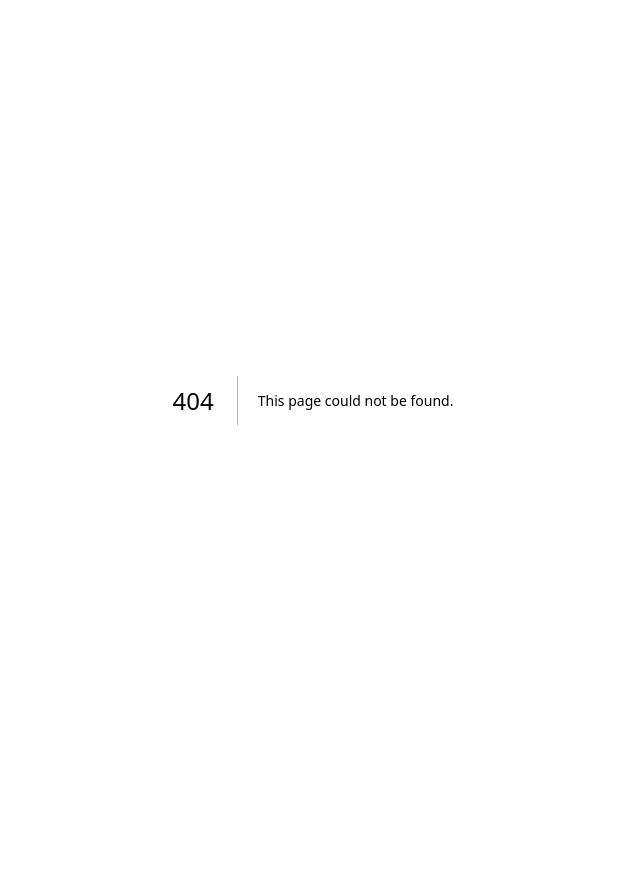
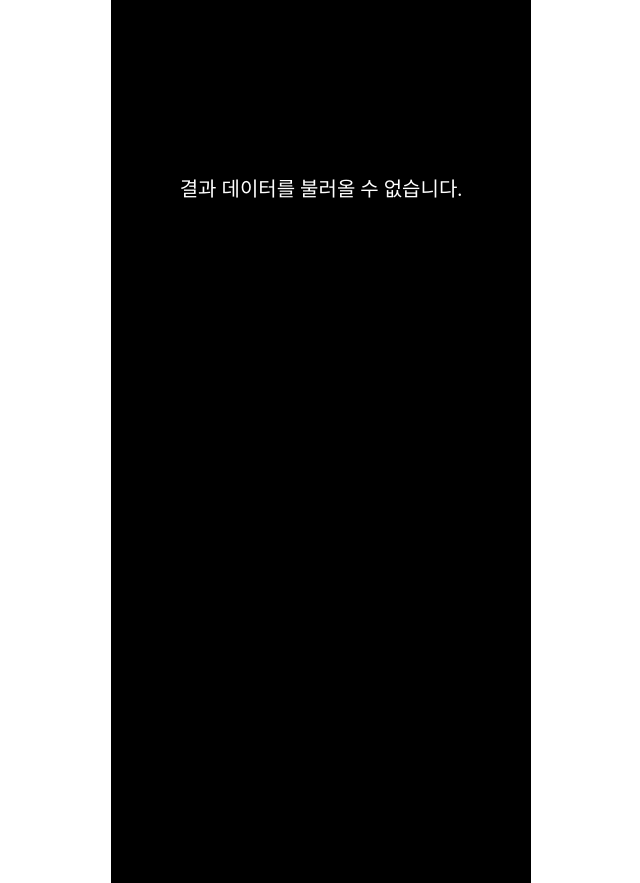
Before and after one commit to recycling-project/frontend, a Next.js app: page /Waste/result in a window 1280 px wide. Before the commit this address had no page. Shown: the whole page, without its empty margins (327-967 px from the left). Before the commit the page ends 800 px from the top, so only its background shows below. Built offline with nearby package versions, Linux system fonts and the light colour scheme.

Commit message:
일반쓰레기 지피티와 연결하여 결과값까지 받기

```diff
--- /dev/null
+++ b/app/Waste/result/page.tsx
@@ -0,0 +1,50 @@
+"use client";
+
+import { useSearchParams } from "next/navigation";
+
+export default function WasteResult() {
+  const searchParams = useSearchParams();
+  const data = searchParams.get("data");
+
+  // URL 인코딩 해제 → JSON 문자열 → JS 객체
+  const decoded = data ? decodeURIComponent(data) : null;
+  const result = decoded ? JSON.parse(decoded) : null;
+
+  // GPT 한국어 결과 부분만 추출
+  const content = result?.choices?.[0]?.message?.content;
+
+  return (
+    <div className="page-bg">
+      <div className="kiosk">
+        <div
+          style={{
+            color: "white",
+            marginTop: "200px",
+            textAlign: "center",
+            padding: "20px",
+            fontSize: "20px",
+          }}
+        >
+          {content ? (
+            <>
+              <h2>재활용 분석 결과</h2>
+
+              {/* GPT 결과만 출력 */}
+              <pre
+                style={{
+                  whiteSpace: "pre-wrap",
+                  color: "white",
+                  fontSize: "18px",
+                }}
+              >
+                {content}
+              </pre>
+            </>
+          ) : (
+            <p>결과 데이터를 불러올 수 없습니다.</p>
+          )}
+        </div>
+      </div>
+    </div>
+  );
+}
--- a/app/globals.css
+++ b/app/globals.css
@@ -378,3 +378,48 @@
   font-size: 16px;
   cursor: pointer;
 }
+
+/*----------------------------------------------------------------*/
+
+/* Waste 파일 첨부 영역 */
+.bottom-button-area {
+  width: 100%;
+  display: flex;
+  flex-direction: column;
+  align-items: center;
+  gap: 15px;
+  margin-top: auto;
+  padding-bottom: 30px;
+}
+
+/* 파일 업로드 input */
+.file-input {
+  width: 260px;
+  padding: 12px;
+  border-radius: 10px;
+  background: white;
+  font-size: 16px;
+}
+
+/* 텍스트 입력 input */
+.text-input {
+  width: 260px;
+  padding: 12px;
+  border-radius: 10px;
+  background: white;
+  font-size: 16px;
+}
+
+/* 버튼 공통 */
+.photo-btn,
+.ask-btn {
+  width: 260px;
+  padding: 14px;
+  background: #ffffff;
+  border-radius: 10px;
+  border: 2px solid #fff;
+  color: rgb(0, 0, 0);
+  font-size: 20px;
+  font-weight: 600;
+  cursor: pointer;
+}
```
Also changed, not shown: app/Waste/loading/page.tsx (added, +65 -0 lines), app/Waste/page.tsx (+65 -6 lines), app/test-camera/page.tsx (added, +84 -0 lines).
